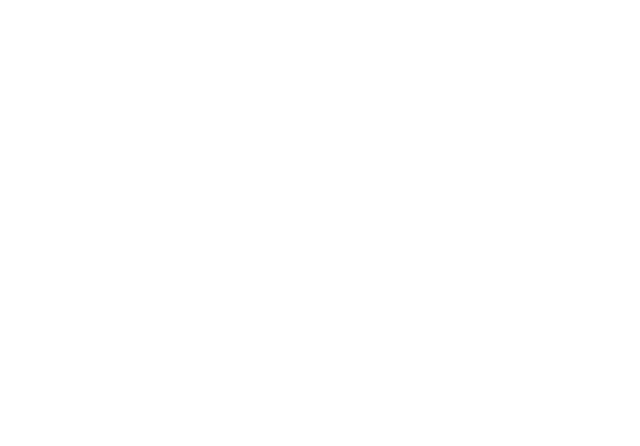
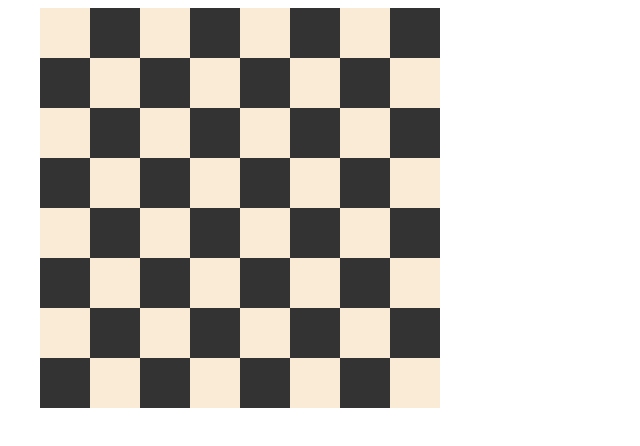
Before and after one commit to thebladehit/chess, a website with bundled scripts: page game/game.html in a window 1280 px wide. Shown: the whole page, without its empty margins (0-640 px from the left). Built offline with nearby package versions, Linux system fonts and the light colour scheme.

Commit message:
Create and draw board.

```diff
--- /dev/null
+++ b/game/board/board.js
@@ -0,0 +1,35 @@
+import { colors } from '../resources/colors.js';
+import Cell from './cell.js'
+export default class Board {
+  static cells = [];
+
+  static createBoard() {
+    for (let i = 0; i < 8; i++) {
+      const row = [];
+
+      for (let j = 0; j < 8; j++) {
+        if ((i + j) % 2 === 0) {
+          row.push(new Cell(i, j, colors.WHITE));
+        } else {
+          row.push(new Cell(i, j, colors.BLACK));
+        }
+      }
+      this.cells.push(row);
+    }
+  }
+
+  static drawBoard(board) {
+    for (const row of this.cells) {
+      const rowHTML = document.createElement('div');
+      rowHTML.classList.add('row');
+
+      for (const cell of row) {
+        const cellHTML = document.createElement('div');
+        cellHTML.className = `col ${cell.color}`;
+        rowHTML.append(cellHTML);
+      }
+
+      board.append(rowHTML);
+    }
+  }
+}
--- /dev/null
+++ b/game/board/cell.js
@@ -0,0 +1,7 @@
+export default class Cell {
+  constructor(y, x, color) {
+    this.x = x;
+    this.y = y;
+    this.color = color;
+  }
+}
--- a/game/game.html
+++ b/game/game.html
@@ -6,7 +6,9 @@
     <link rel="stylesheet" href="resources/style.css">
 </head>
 <body>
-
+    <div class="container">
+        <div class="board"></div>
+    </div>
     <script src="main.js" type="module"></script>
 </body>
 </html>
--- a/game/main.js
+++ b/game/main.js
@@ -0,0 +1,6 @@
+import Board from './board/board.js';
+
+const board = document.querySelector('.board');
+
+Board.createBoard(); // create cells
+Board.drawBoard(board) // draw cells
--- /dev/null
+++ b/game/resources/colors.js
@@ -0,0 +1,4 @@
+export const colors = {
+  WHITE: 'white',
+  BLACK: 'black'
+}
--- a/game/resources/style.css
+++ b/game/resources/style.css
@@ -0,0 +1,25 @@
+.container {
+    max-width: 1200px;
+    margin: 0 auto;
+}
+
+.board {
+
+}
+
+.row {
+    display: flex;
+}
+
+.col {
+    width: 50px;
+    height: 50px;
+}
+
+.white {
+    background: antiquewhite;
+}
+
+.black {
+    background: #333333;
+}
```
Also changed, not shown: game/field/field.js (deleted).
